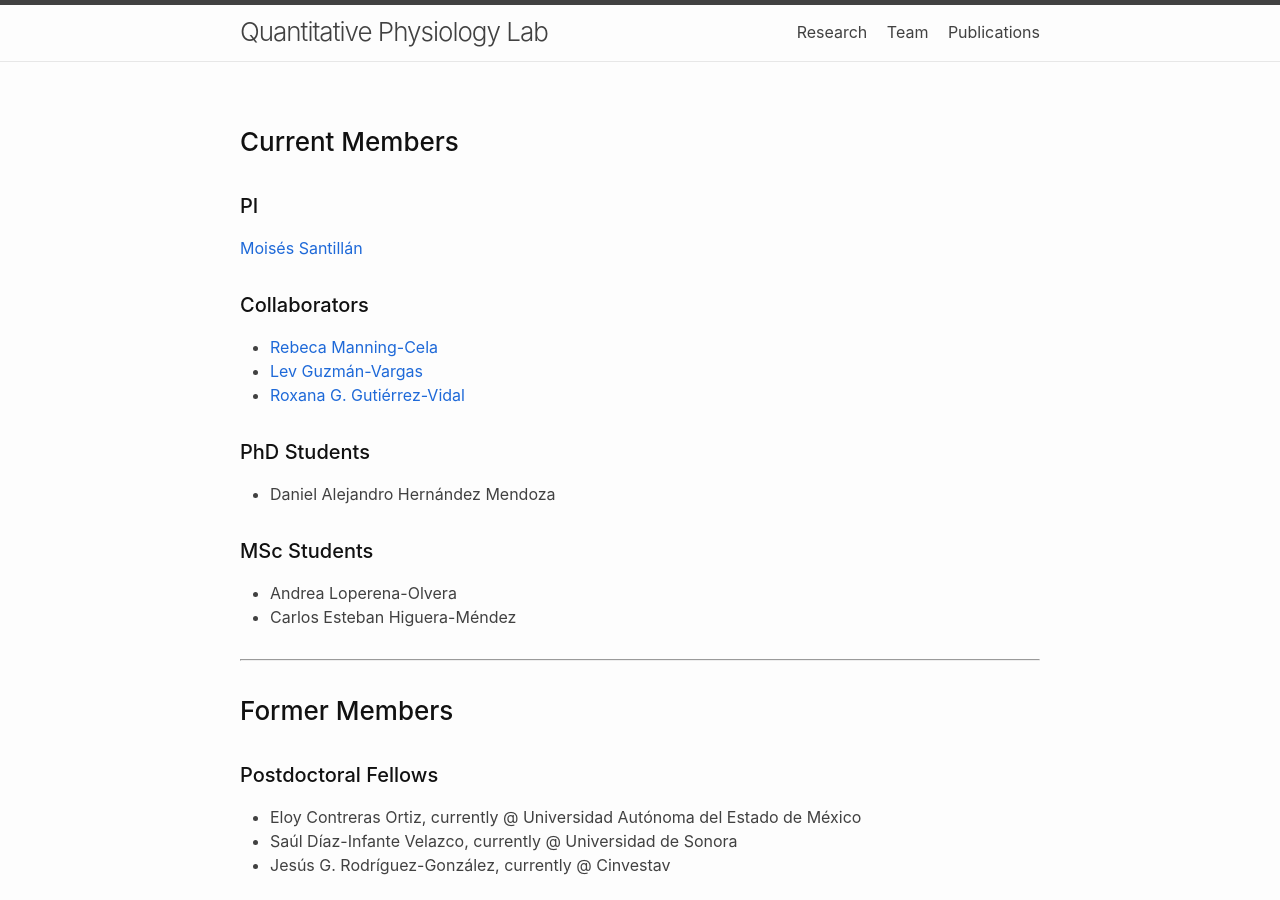
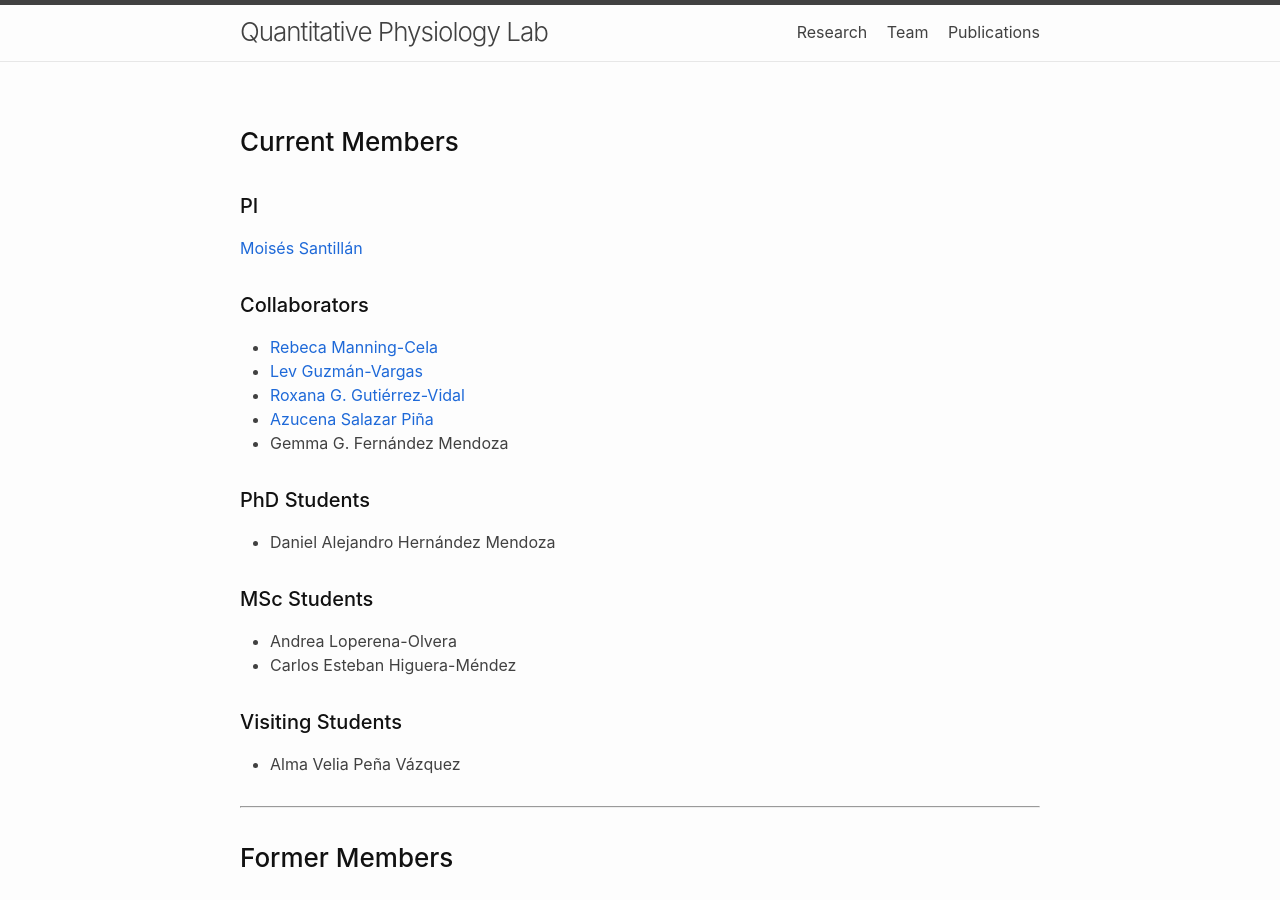
Before and after one commit to moises-santillan/LabSite, a Jekyll site: the page built from Team.md, in a window 1280 px wide and 900 px high. Built offline with Jekyll 4.4.1, drawn with Linux system fonts in a browser that asks for light colours; nearby versions of some CDN libraries.

Commit message:
update team

```diff
--- a/Team.md
+++ b/Team.md
@@ -17,6 +17,8 @@ nav-order: 2
 * [Rebeca Manning-Cela](https://www.cinvestav.mx/zacatenco/biomedicina-molecular/investigacion/directorio-de-investigacion/rebeca-manning-cela)
 * [Lev Guzmán-Vargas](https://sites.google.com/site/guzmanlev/)
 * [Roxana G. Gutiérrez-Vidal](https://www.cinvestav.mx/mty/investigacion/directorio-de-investigacion/roxana-guadalupe-guti233rrez-vidal)
+* [Azucena Salazar Piña](https://scholar.google.com/citations?user=fbUq-V8AAAAJ&hl=es)
+* Gemma G. Fernández Mendoza
 
 #### PhD Students
 
@@ -26,6 +28,10 @@ nav-order: 2
 
 * Andrea Loperena-Olvera
 * Carlos Esteban Higuera-Méndez
+
+#### Visiting Students
+
+* Alma Velia Peña Vázquez
 
 ---
 
```
